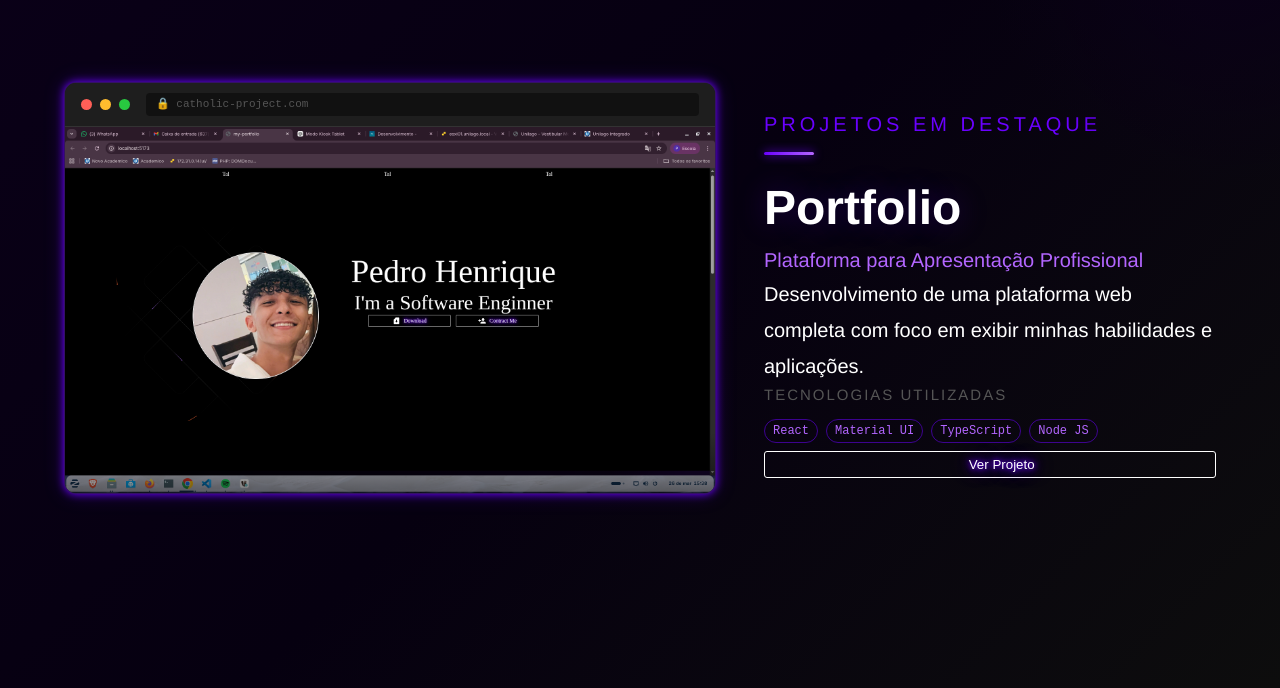
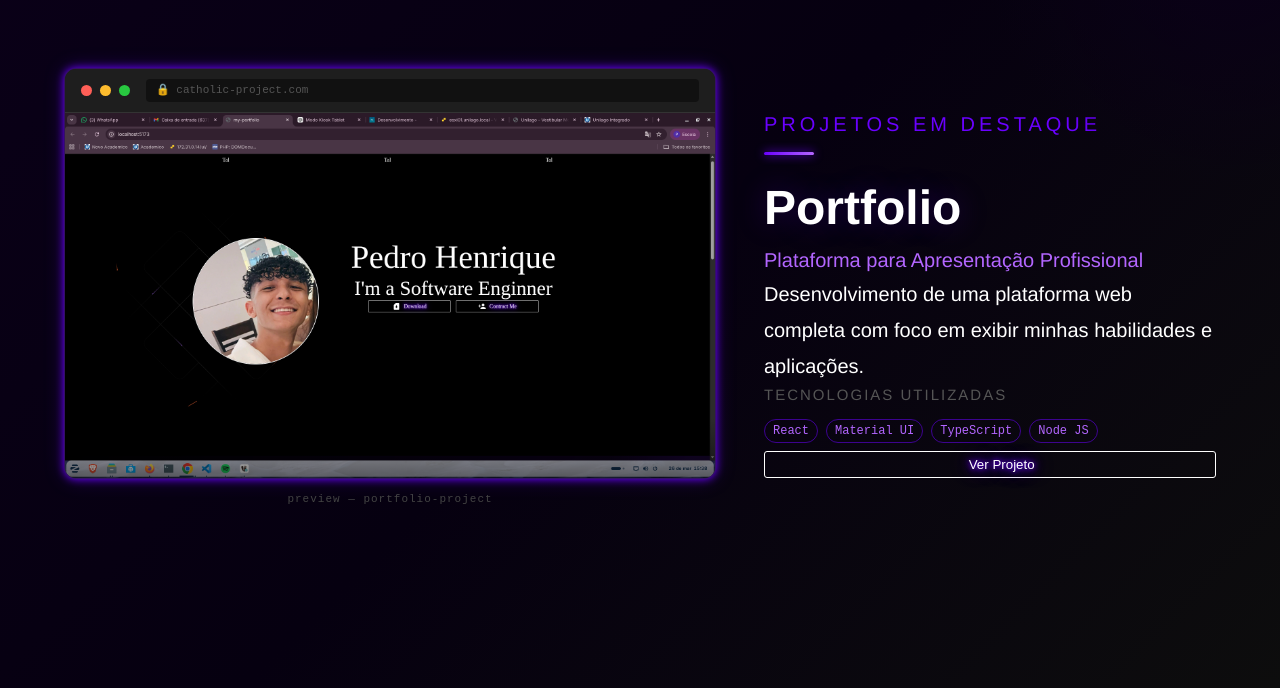
Before and after one commit to PedriNabi/my-portifolio, a React (Vite) app: page / in a window 1280 px wide. Shown: the part 1712-2400 px from the top of the page. Built offline with nearby package versions, Linux system fonts and the light colour scheme; some icons are missing.

Commit message:
alteração de leves no escrito em baixo da imagem da segunda section

```diff
--- a/src/pages/Home/sections/Projects/project.tsx
+++ b/src/pages/Home/sections/Projects/project.tsx
@@ -148,12 +148,21 @@ const About = () => {
                                             pointerEvents: "none",
                                         }}
                                     />
-
                             </Box>
-
-
                         </BrowserFrame>
                     </MockupColumn>
+                     <Typography
+                        sx={{
+                            color: "#444",
+                            fontSize: "11px",
+                            textAlign: "center",
+                            mt: 1.5,
+                            fontFamily: "monospace",
+                            letterSpacing: 1,
+                        }}
+                        >
+                        preview — portfolio-project
+                    </Typography>
                 </Grid>
 
 
```
